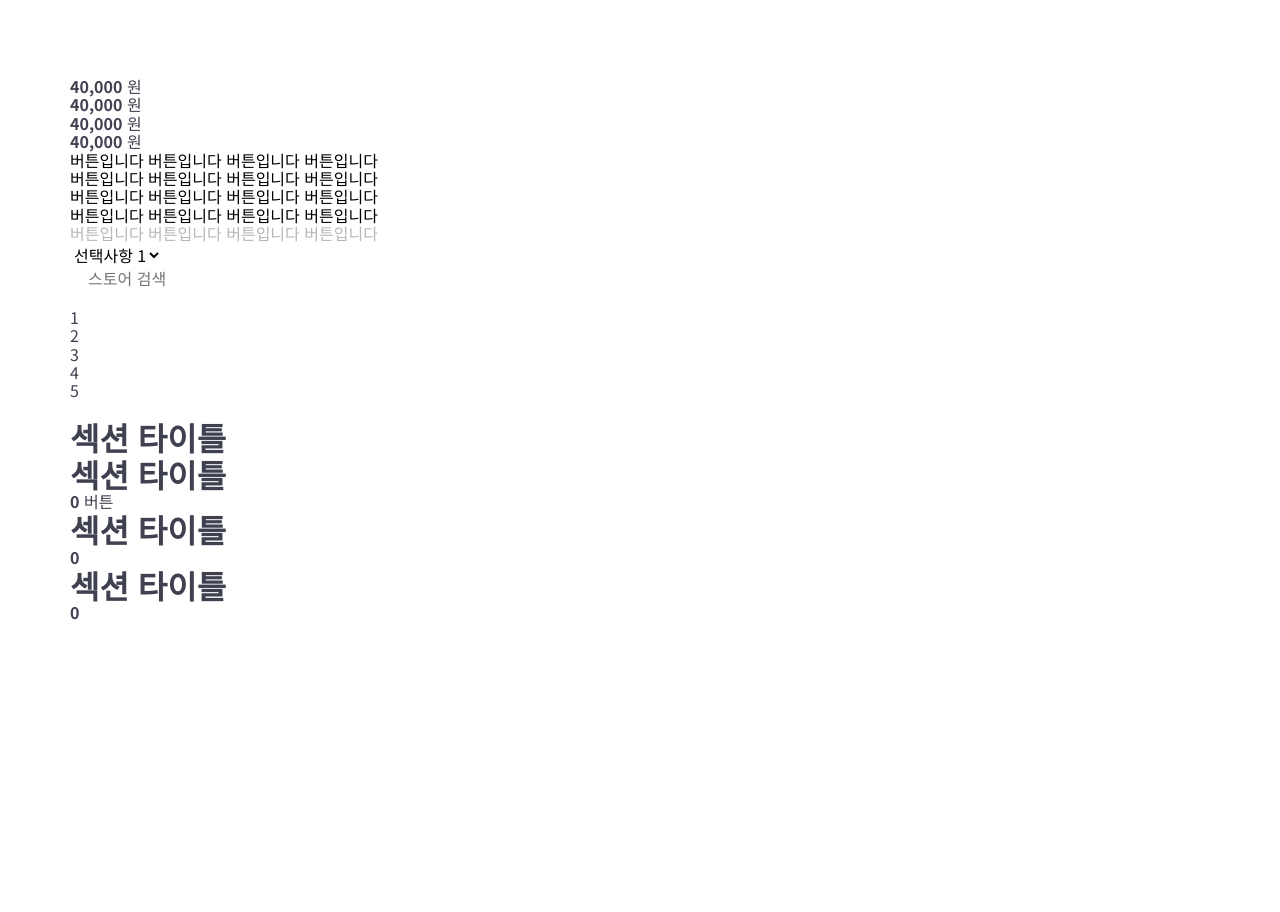
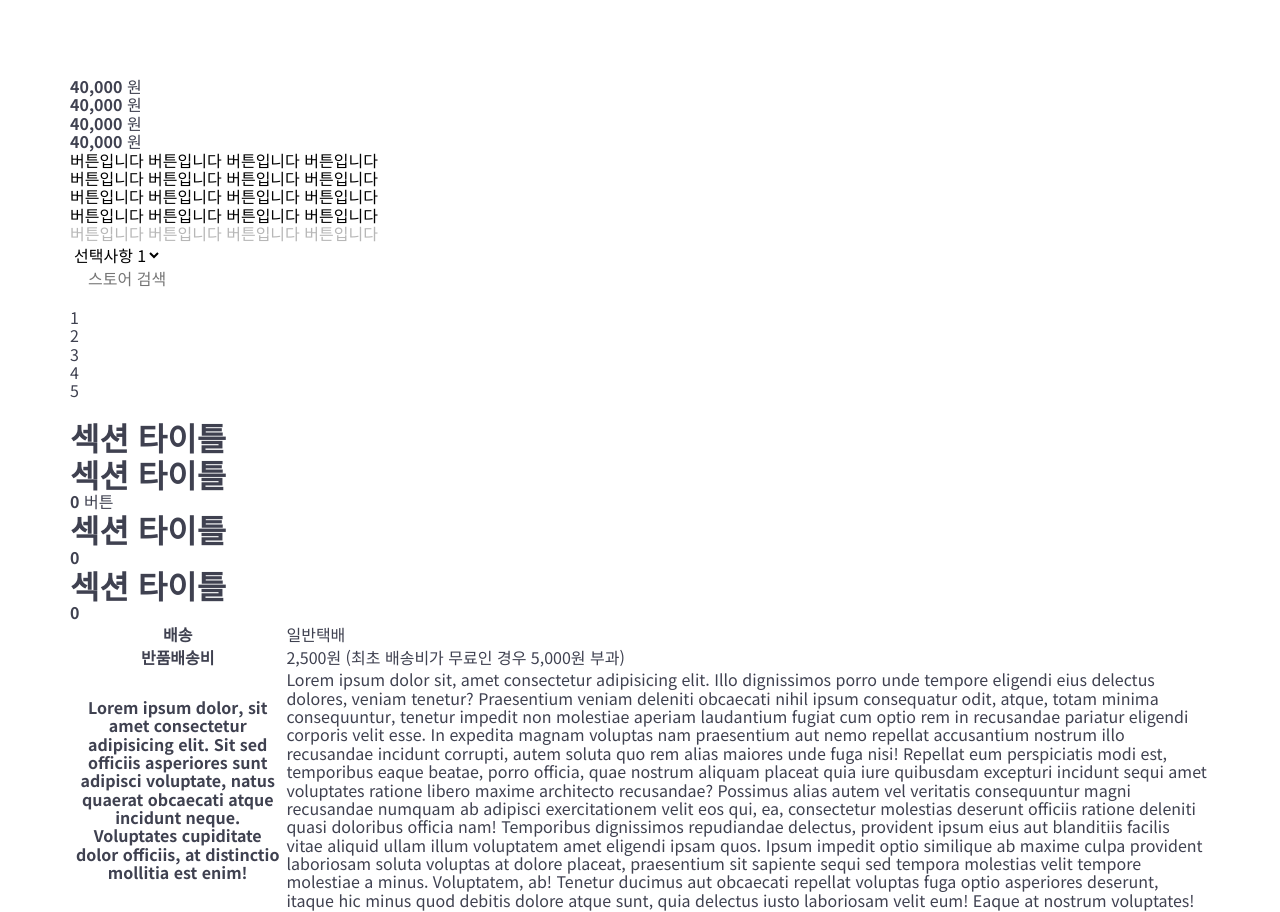
Before and after one commit to godud2604/today-house, a website: page components.html in a window 1280 px wide. Shown: the part 1455-2367 px from the top of the page. Before the commit the page ends 2079 px from the top, so only its background shows below. Drawn offline with Linux system fonts and the light colour scheme; a web font is replaced by a local one.

Commit message:
💄 Create a shared component: product-table

```diff
--- a/components.html
+++ b/components.html
@@ -209,6 +209,56 @@
           </button>
         </header>
       </div>
+
+      <div>
+        <table class="product-table">
+          <tbody>
+            <tr>
+              <th scope="row">배송</th>
+              <td>일반택배</td>
+            </tr>
+            <tr>
+              <th scope="row">반품배송비</th>
+              <td>2,500원 (최초 배송비가 무료인 경우 5,000원 부과)</td>
+            </tr>
+            <tr>
+              <th scope="row">
+                Lorem ipsum dolor, sit amet consectetur adipisicing elit. Sit
+                sed officiis asperiores sunt adipisci voluptate, natus quaerat
+                obcaecati atque incidunt neque. Voluptates cupiditate dolor
+                officiis, at distinctio mollitia est enim!
+              </th>
+              <td>
+                Lorem ipsum dolor sit, amet consectetur adipisicing elit. Illo
+                dignissimos porro unde tempore eligendi eius delectus dolores,
+                veniam tenetur? Praesentium veniam deleniti obcaecati nihil
+                ipsum consequatur odit, atque, totam minima consequuntur,
+                tenetur impedit non molestiae aperiam laudantium fugiat cum
+                optio rem in recusandae pariatur eligendi corporis velit esse.
+                In expedita magnam voluptas nam praesentium aut nemo repellat
+                accusantium nostrum illo recusandae incidunt corrupti, autem
+                soluta quo rem alias maiores unde fuga nisi! Repellat eum
+                perspiciatis modi est, temporibus eaque beatae, porro officia,
+                quae nostrum aliquam placeat quia iure quibusdam excepturi
+                incidunt sequi amet voluptates ratione libero maxime architecto
+                recusandae? Possimus alias autem vel veritatis consequuntur
+                magni recusandae numquam ab adipisci exercitationem velit eos
+                qui, ea, consectetur molestias deserunt officiis ratione
+                deleniti quasi doloribus officia nam! Temporibus dignissimos
+                repudiandae delectus, provident ipsum eius aut blanditiis
+                facilis vitae aliquid ullam illum voluptatem amet eligendi ipsam
+                quos. Ipsum impedit optio similique ab maxime culpa provident
+                laboriosam soluta voluptas at dolore placeat, praesentium sit
+                sapiente sequi sed tempora molestias velit tempore molestiae a
+                minus. Voluptatem, ab! Tenetur ducimus aut obcaecati repellat
+                voluptas fuga optio asperiores deserunt, itaque hic minus quod
+                debitis dolore atque sunt, quia delectus iusto laboriosam velit
+                eum! Eaque at nostrum voluptates!
+              </td>
+            </tr>
+          </tbody>
+        </table>
+      </div>
     </div>
   </body>
 </html>
--- /dev/null
+++ b/styles/components/_product-table.scss
@@ -0,0 +1,41 @@
+.product-table {
+  $table-cell-padding: 12px;
+  $table-th-width-sm: 100px;
+  $table-th-width-md: 140px + $table-cell-padding;
+
+  width: 100%;
+  border-collapse: collapse;
+  table-layout: fixed;
+
+  tr {
+    @include text-style(12, $primary);
+    text-align: left;
+    vertical-align: top;
+    border-bottom: 1px solid $border;
+  }
+
+  th,
+  td {
+    padding: $table-cell-padding;
+  }
+
+  th {
+    width: $table-th-width-sm + $table-cell-padding;
+    font-weight: 400;
+    color: $secondary;
+  }
+
+  td {
+    padding-left: 0;
+  }
+
+  @include responsive(T) {
+    tr {
+      @include text-style(14);
+    }
+
+    th {
+      width: $table-th-width-md + $table-cell-padding;
+    }
+  }
+}
--- a/styles/main.scss
+++ b/styles/main.scss
@@ -37,6 +37,7 @@
 @import './components/order-form';
 @import './components/checkout-card';
 @import './components/product-section-header';
+@import './components/product-table';
 
 @import './layouts/grids';
 @import './layouts/gnb';
```
